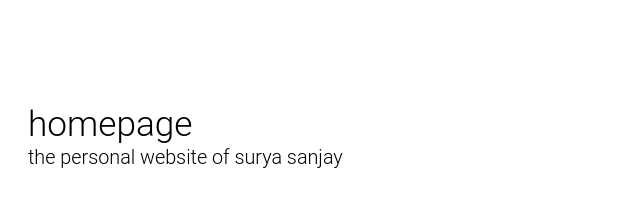
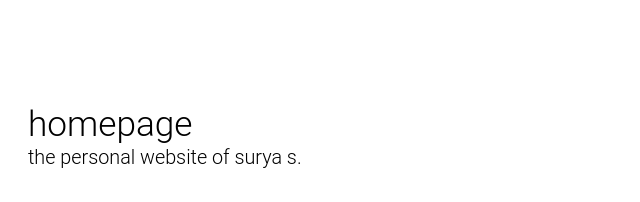
Before and after one commit to suryasanj/suryasanj.github.io, a plain HTML site: page index.html in a window 1280 px wide. Shown: the top 202 px of the page, 192-832 px from the left. Drawn offline with Linux system fonts and the light colour scheme; a web font is replaced by a local one.

Commit message:
new edits

```diff
--- a/index.html
+++ b/index.html
@@ -11,7 +11,7 @@
     <article>
 
       <h1 id="tufte-css">Homepage</h1>
-      <p class="subtitle">The Personal Website of Surya Sanjay</p>
+      <p class="subtitle">The Personal Website of Surya S.</p>
 
       <section>
 
```
